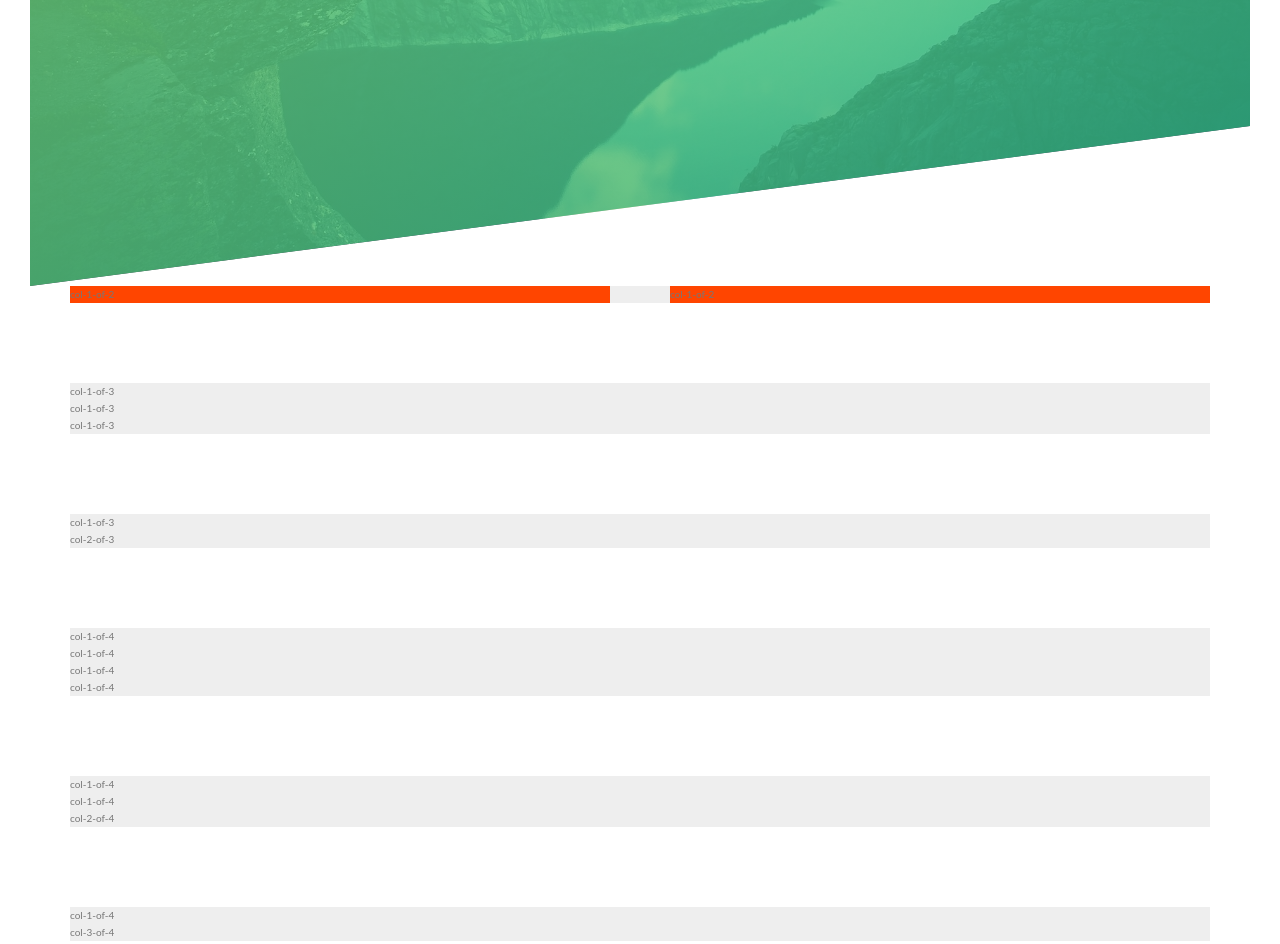
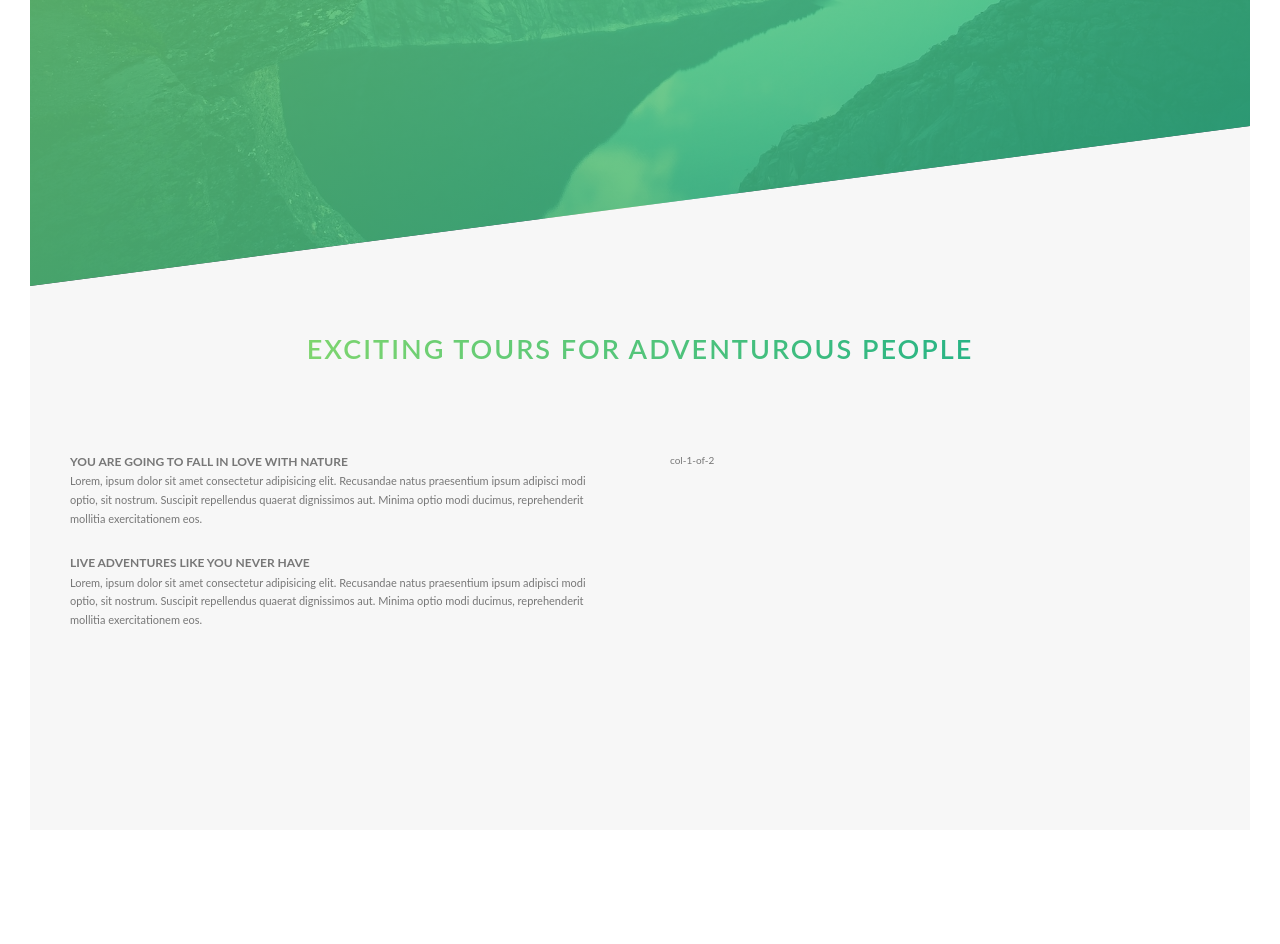
Before and after one commit to RagibNoor/Netours, a website: page index.html in a window 1280 px wide. Shown: the part 504-1448 px from the top of the page. After the commit the page ends 1364 px from the top, so only its background shows below. Drawn offline with Linux system fonts and the light colour scheme.

Commit message:
about section

```diff
--- a/index.html
+++ b/index.html
@@ -29,6 +29,36 @@
 
     </header>
 
+    <main>
+        <section class="section-about">
+            <div class="u-center-text u-margin-bottom-8">
+                <h2 class="heading-secondary">
+                    Exciting Tours For Adventurous People
+                </h2>
+            </div>
+            <div class="row">
+                    <div class="col-1-of-2">
+                        <h3 class="heading-tertiary">
+                            You are going to fall in love with Nature
+                        </h3>
+                        <p class="paragraph">
+                            Lorem, ipsum dolor sit amet consectetur adipisicing elit. Recusandae natus praesentium ipsum adipisci modi optio, sit nostrum. Suscipit repellendus quaerat dignissimos aut. Minima optio modi ducimus, reprehenderit mollitia exercitationem eos.
+                        </p>
+                        <h3 class="heading-tertiary">
+                                Live adventures like you never have
+                            </h3>
+                            <p class="paragraph">
+                                Lorem, ipsum dolor sit amet consectetur adipisicing elit. Recusandae natus praesentium ipsum adipisci modi optio, sit nostrum. Suscipit repellendus quaerat dignissimos aut. Minima optio modi ducimus, reprehenderit mollitia exercitationem eos.
+                            </p>
+                    </div>
+                    <div class="col-1-of-2">
+                        col-1-of-2
+                    </div>
+                </div>
+        </section>
+
+    </main>
+<!--
    <section class="grid-test">
        <div class="row">
            <div class="col-1-of-2">
@@ -98,6 +128,6 @@
 
                     </div>
 
-   </section>
+   </section> -->
 </body>
 </html>
--- a/scss/abstracts/_variables.scss
+++ b/scss/abstracts/_variables.scss
@@ -5,6 +5,7 @@ $color-primary-dark : #28b485;
 $color-gray-dark : #777;
 $color-white : #fff;
 $color-black : #000;
+$color-gray-light-1 : #f7f7f7;
 
 //grid
 $grid-width :114rem;
--- a/scss/base/_typography.scss
+++ b/scss/base/_typography.scss
@@ -28,3 +28,32 @@
      margin-bottom: .2rem;
  }
 }
+
+.heading-secondary {
+    font-size: 2.7rem;
+    text-transform: uppercase;
+    font-weight: 600;
+    background-image: linear-gradient(to right ,$color-primary-light , $color-primary-dark);
+    display: inline-block;
+    -webkit-background-clip: text;
+    background-clip: text;
+    color: transparent;
+    letter-spacing: .2rem;
+    transition: all .2s;
+    &:hover {
+        transform: skewY(2deg) skewX(15deg) scale(1.1);
+        text-shadow: .5rem 1rem 2rem rgba($color-black, .2);
+    }
+}
+
+.heading-tertiary {
+    font-size: 1.2rem;
+    font-weight: 700;
+    text-transform: uppercase;
+}
+.paragraph {
+    font-size : 1.1rem;
+    &:not(:last-child){
+        margin-bottom: 2.5rem;
+    }
+}
--- a/scss/base/_utilities.scss
+++ b/scss/base/_utilities.scss
@@ -0,0 +1,7 @@
+.u-center-text {
+    text-align: center;
+}
+.u-margin-bottom-8{
+
+margin-bottom: 8rem;
+}
--- a/scss/layout/_grid.scss
+++ b/scss/layout/_grid.scss
@@ -1,18 +1,36 @@
 .row   {
     max-width: $grid-width ;
-    background-color: #eee;
+    //background-color: #eee;
     margin: 0 auto ;
     &:not(:last-child) {
         margin-bottom: $gutter-vertical;
     }
     @include clearfix;
-    .col-1-of-2 {
-        width: calc((100% - #{$gutter-horizontal})/2);
-        background-color: orangered;
+    [class^=col-] {
+       // background-color: orangered;
         float: left;
 
         &:not(:last-child) {
             margin-right: $gutter-horizontal;
         }
     }
+    .col-1-of-2 {
+        width: calc((100% - #{$gutter-horizontal})/2);
+
+    }
+    .col-1-of-3 {
+        width: calc((100% - 2* #{$gutter-horizontal})/3);
+    }
+    .col-2-of-3 {
+        width: calc(2 * (100% - 2* #{$gutter-horizontal})/3 + #{$gutter-horizontal});
+    }
+    .col-1-of-4 {
+        width: calc((100% - 3* #{$gutter-horizontal})/4);
+    }
+    .col-2-of-4 {
+        width: calc(2 *(100% - 3* #{$gutter-horizontal})/4 + #{$gutter-horizontal});
+    }
+    .col-3-of-4 {
+        width: calc(3 *(100% - 3* #{$gutter-horizontal})/4 + 2* #{$gutter-horizontal});
+    }
 }
--- a/scss/pages/_home.scss
+++ b/scss/pages/_home.scss
@@ -0,0 +1,5 @@
+.section-about {
+    background-color: $color-gray-light-1;
+    padding: 20rem 0;
+    margin-top: -20vh;
+}
```
Also changed, not shown: css/style.css. Lines whose indentation alone changed are shown as unchanged.
